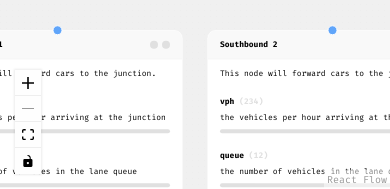
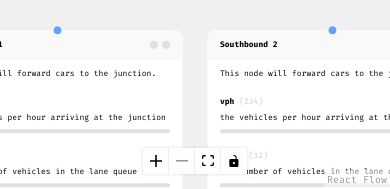
Before and after one commit to Astral-Lab/CS261, a React (Vite) app: page / in a window 390 px wide. Shown: the part 655-844 px from the top of the page. Built offline with nearby package versions, Linux system fonts and the light colour scheme.

Commit message:
updated control component position on mobile & desktop

```diff
--- a/src/App.jsx
+++ b/src/App.jsx
@@ -85,7 +85,10 @@ export default function App() {
         <Panel position="top-right">
           <h1 className="h-12 bg-blue-400 leading-[48px] text-xl font-bold italic px-6 rounded-full text-white drop-shadow-md">Junction Flow</h1>
         </Panel>
-        <Controls/>
+        <Controls
+          position={isMobile ? "bottom-center" : "bottom-left"}
+          orientation={isMobile ? "horizontal" : "vertical"}
+        />
         {!isMobile && <MiniMap/>}
         <Background variant="dots" gap={12} size={0.5}/>
       </ReactFlow>
```
